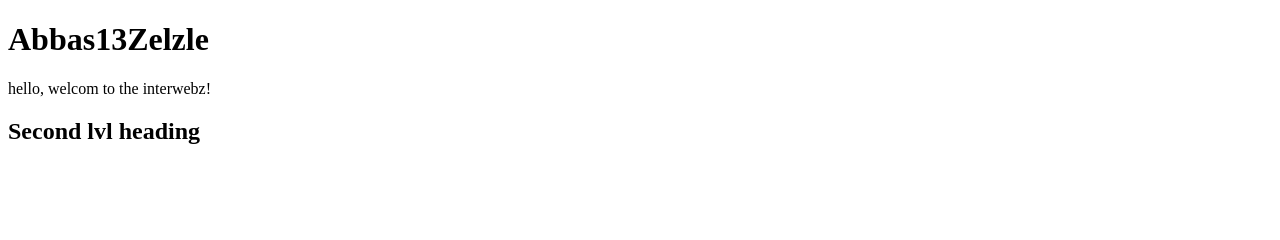
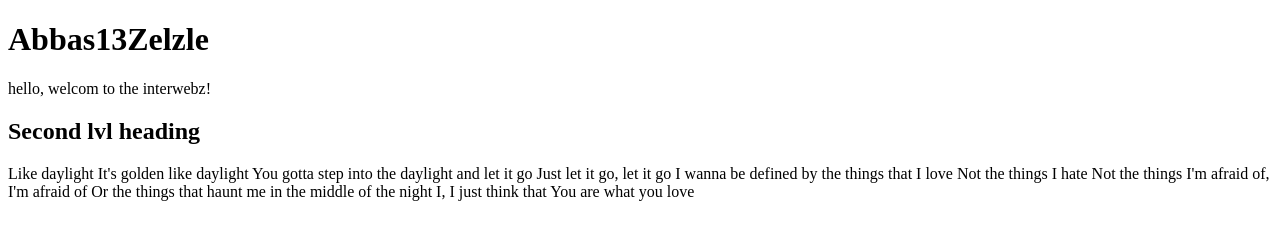
Before and after one commit to AbbasZL13/AbbasZL13.github.io, a plain HTML site: page demo/index.html in a window 1280 px wide. Drawn offline with Linux system fonts and the light colour scheme.

Commit message:
adds a text

```diff
--- a/demo/index.html
+++ b/demo/index.html
@@ -9,5 +9,15 @@
     <h1>Abbas13Zelzle</h1>
     <p>hello, welcom to the interwebz!</p>
     <h2>Second lvl heading</h2>
+    <p>Like daylight
+It's golden like daylight
+You gotta step into the daylight and let it go
+Just let it go, let it go
+I wanna be defined by the things that I love
+Not the things I hate
+Not the things I'm afraid of, I'm afraid of
+Or the things that haunt me in the middle of the night
+I, I just think that
+You are what you love</p>
 </body>
 </html>
```
